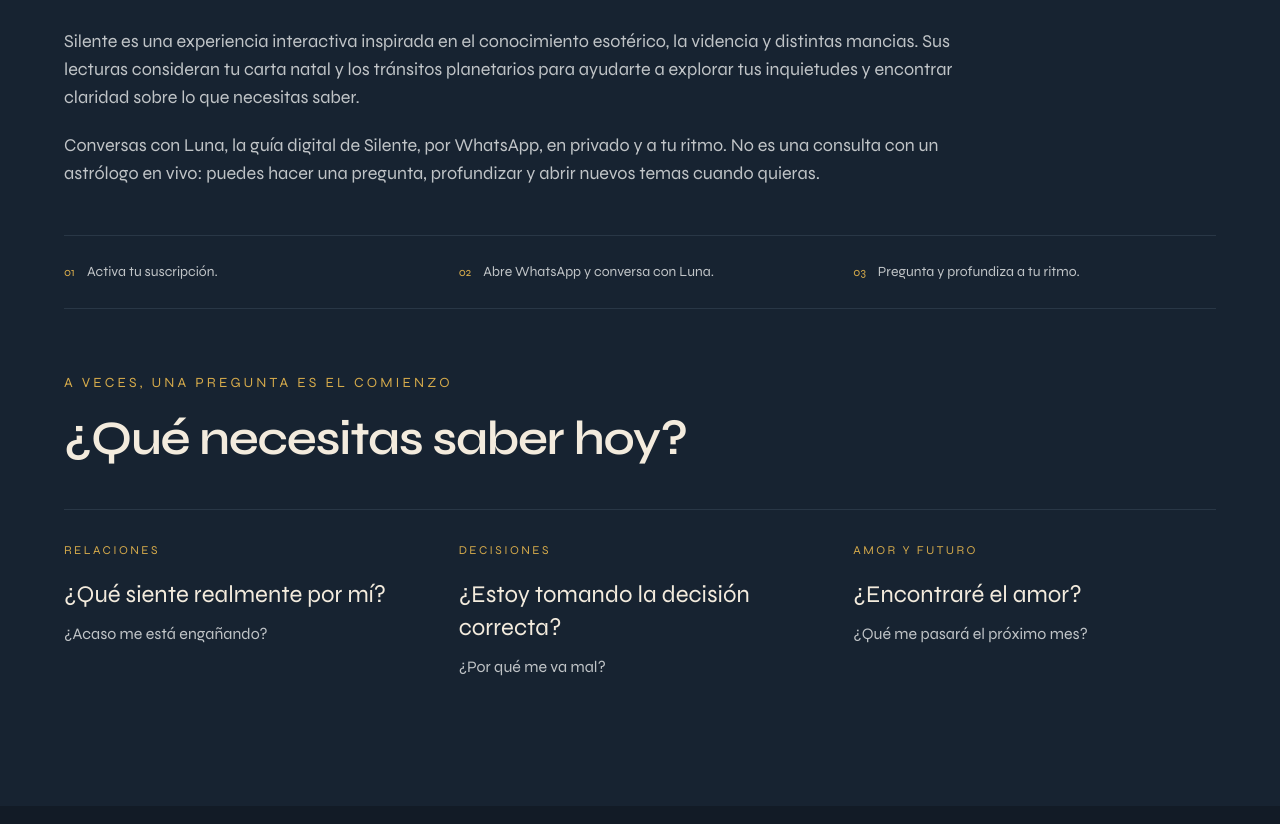
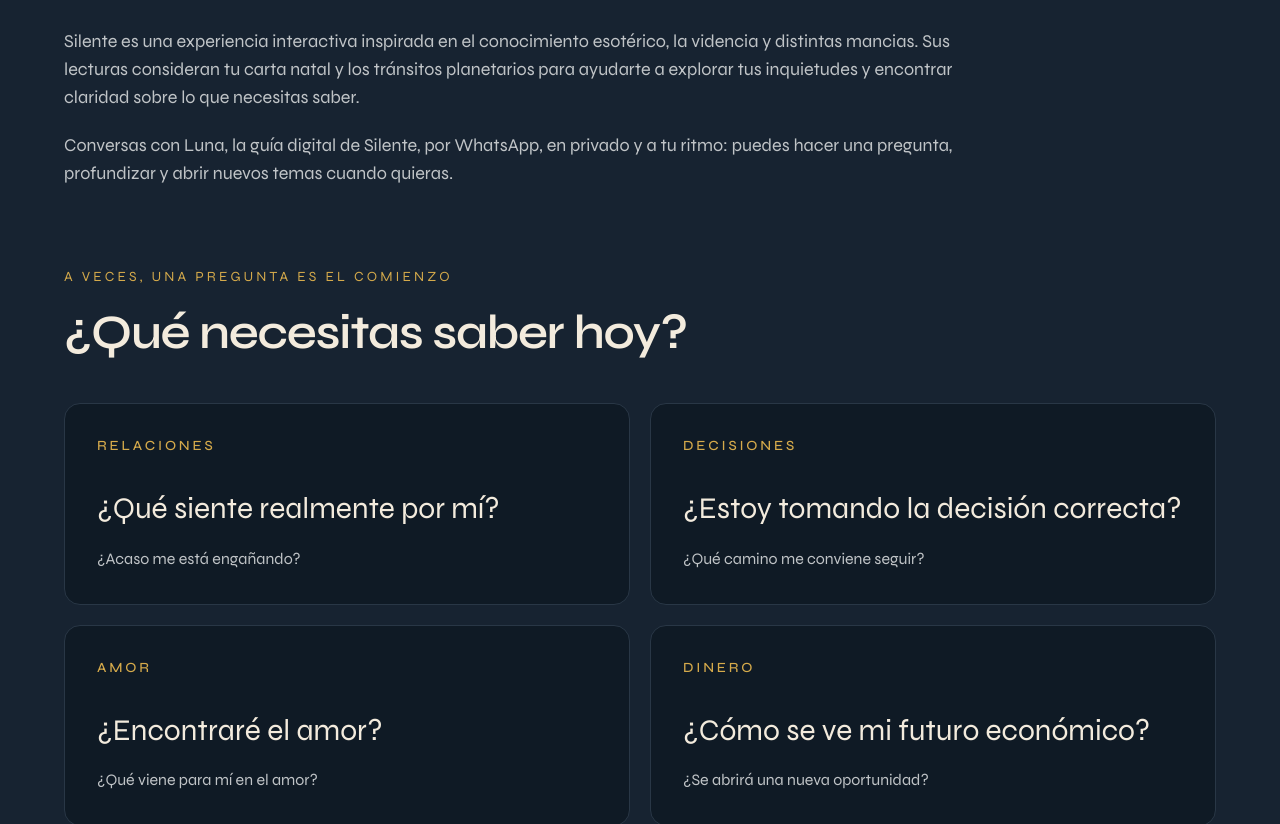
Before and after one commit to ElCopyPaste/silente-web, a Next.js app: page / in a window 1280 px wide. Shown: the part 1340-2164 px from the top of the page. Built offline with nearby package versions, Linux system fonts and the light colour scheme.

Commit message:
Actualizar temas y preguntas de Silente

```diff
--- a/app/page.tsx
+++ b/app/page.tsx
@@ -3,9 +3,10 @@ import { FAQSection } from "@/components/ContentSections";
 import { Pricing } from "@/components/Pricing";
 
 const questions = [
-  { label: "RELACIONES", text: "¿Qué siente realmente por mí?", second: "¿Acaso me está engañando?" },
-  { label: "DECISIONES", text: "¿Estoy tomando la decisión correcta?", second: "¿Por qué me va mal?" },
-  { label: "AMOR Y FUTURO", text: "¿Encontraré el amor?", second: "¿Qué me pasará el próximo mes?" },
+  { label: "Relaciones", text: "¿Qué siente realmente por mí?", second: "¿Acaso me está engañando?" },
+  { label: "Decisiones", text: "¿Estoy tomando la decisión correcta?", second: "¿Qué camino me conviene seguir?" },
+  { label: "Amor", text: "¿Encontraré el amor?", second: "¿Qué viene para mí en el amor?" },
+  { label: "Dinero", text: "¿Cómo se ve mi futuro económico?", second: "¿Se abrirá una nueva oportunidad?" },
 ] as const;
 
 function WhatIsSilenteSection() {
@@ -21,29 +22,23 @@ function WhatIsSilenteSection() {
             Silente es una experiencia interactiva inspirada en el conocimiento esotérico, la videncia y distintas mancias. Sus lecturas consideran tu carta natal y los tránsitos planetarios para ayudarte a explorar tus inquietudes y encontrar claridad sobre lo que necesitas saber.
           </p>
           <p className="mt-5 text-base leading-7 text-[var(--silente-muted)] md:text-lg">
-            Conversas con Luna, la guía digital de Silente, por WhatsApp, en privado y a tu ritmo. No es una consulta con un astrólogo en vivo: puedes hacer una pregunta, profundizar y abrir nuevos temas cuando quieras.
+            Conversas con Luna, la guía digital de Silente, por WhatsApp, en privado y a tu ritmo: puedes hacer una pregunta, profundizar y abrir nuevos temas cuando quieras.
           </p>
         </div>
 
-        <div className="mt-12 grid gap-6 border-y border-[var(--silente-border)] py-6 sm:grid-cols-3 sm:gap-8">
-          <p className="text-sm leading-6 text-[var(--silente-muted)]"><span className="mr-3 text-xs text-[var(--silente-gold)]">01</span>Activa tu suscripción.</p>
-          <p className="text-sm leading-6 text-[var(--silente-muted)]"><span className="mr-3 text-xs text-[var(--silente-gold)]">02</span>Abre WhatsApp y conversa con Luna.</p>
-          <p className="text-sm leading-6 text-[var(--silente-muted)]"><span className="mr-3 text-xs text-[var(--silente-gold)]">03</span>Pregunta y profundiza a tu ritmo.</p>
-        </div>
-
-        <div className="mt-16">
+        <div className="mt-20">
           <div className="max-w-3xl">
             <p className="text-sm uppercase tracking-[.22em] text-[var(--silente-gold)]">A veces, una pregunta es el comienzo</p>
             <h3 className="mt-4 text-3xl font-semibold leading-tight tracking-[-.025em] text-[var(--silente-ivory)] md:text-5xl">
               ¿Qué necesitas saber hoy?
             </h3>
           </div>
-          <div className="mt-10 grid gap-8 border-t border-[var(--silente-border)] pt-8 md:grid-cols-3 md:gap-8">
+          <div className="mt-10 grid gap-5 md:grid-cols-2">
             {questions.map(({ label, text, second }) => (
-              <article key={label}>
-                <p className="text-xs tracking-[.2em] text-[var(--silente-gold)]">{label}</p>
-                <p className="mt-5 text-xl leading-snug text-[var(--silente-ivory)] md:text-2xl">{text}</p>
-                <p className="mt-3 text-base leading-snug text-[var(--silente-muted)]">{second}</p>
+              <article key={label} className="rounded-2xl border border-[var(--silente-border)] bg-[rgba(5,14,22,.44)] p-6 md:p-8">
+                <h4 className="text-sm font-medium uppercase tracking-[.2em] text-[var(--silente-gold)]">{label}</h4>
+                <p className="mt-8 text-2xl leading-snug text-[var(--silente-ivory)] md:text-3xl">{text}</p>
+                <p className="mt-4 text-base leading-relaxed text-[var(--silente-muted)]">{second}</p>
               </article>
             ))}
           </div>
```
